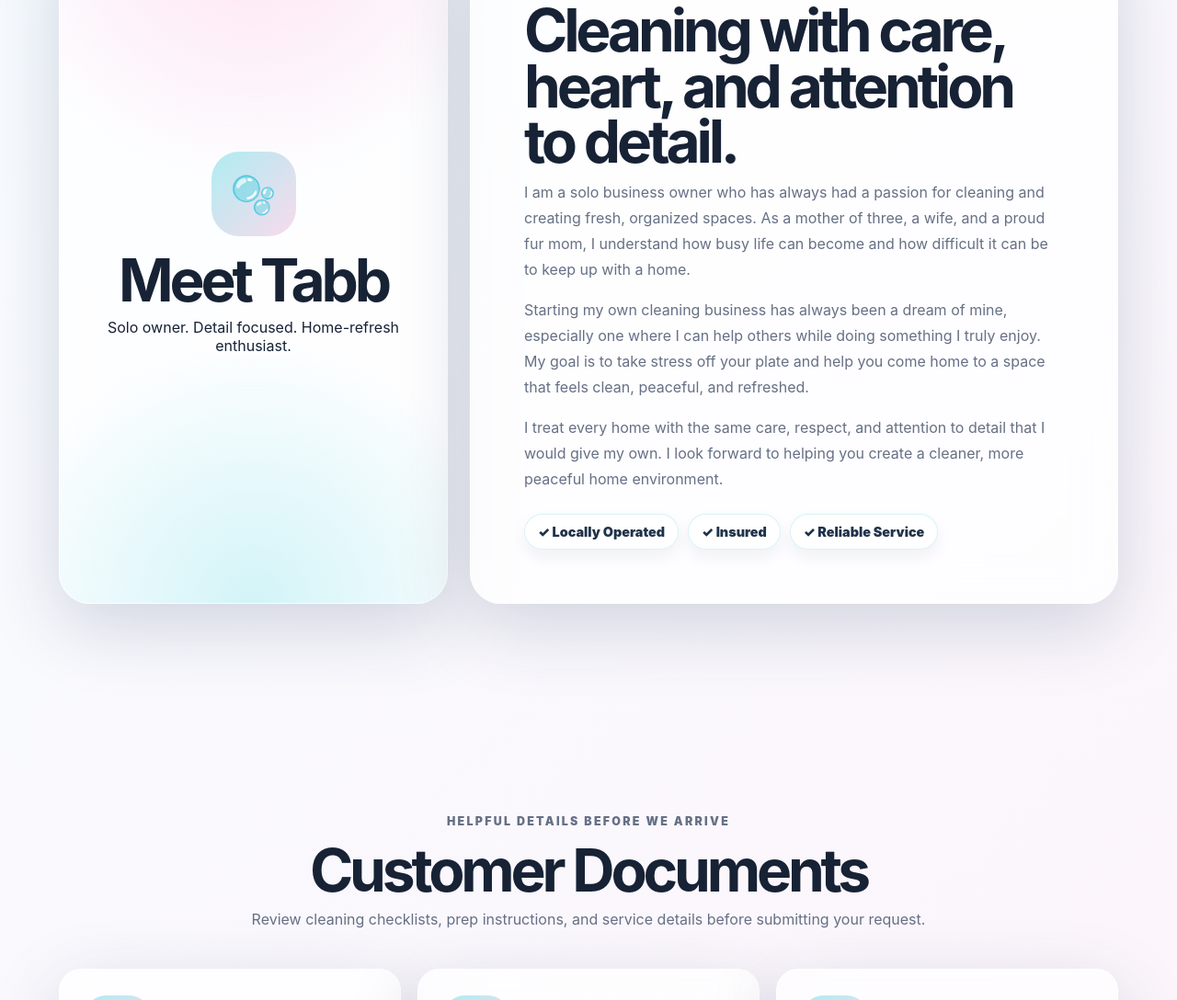
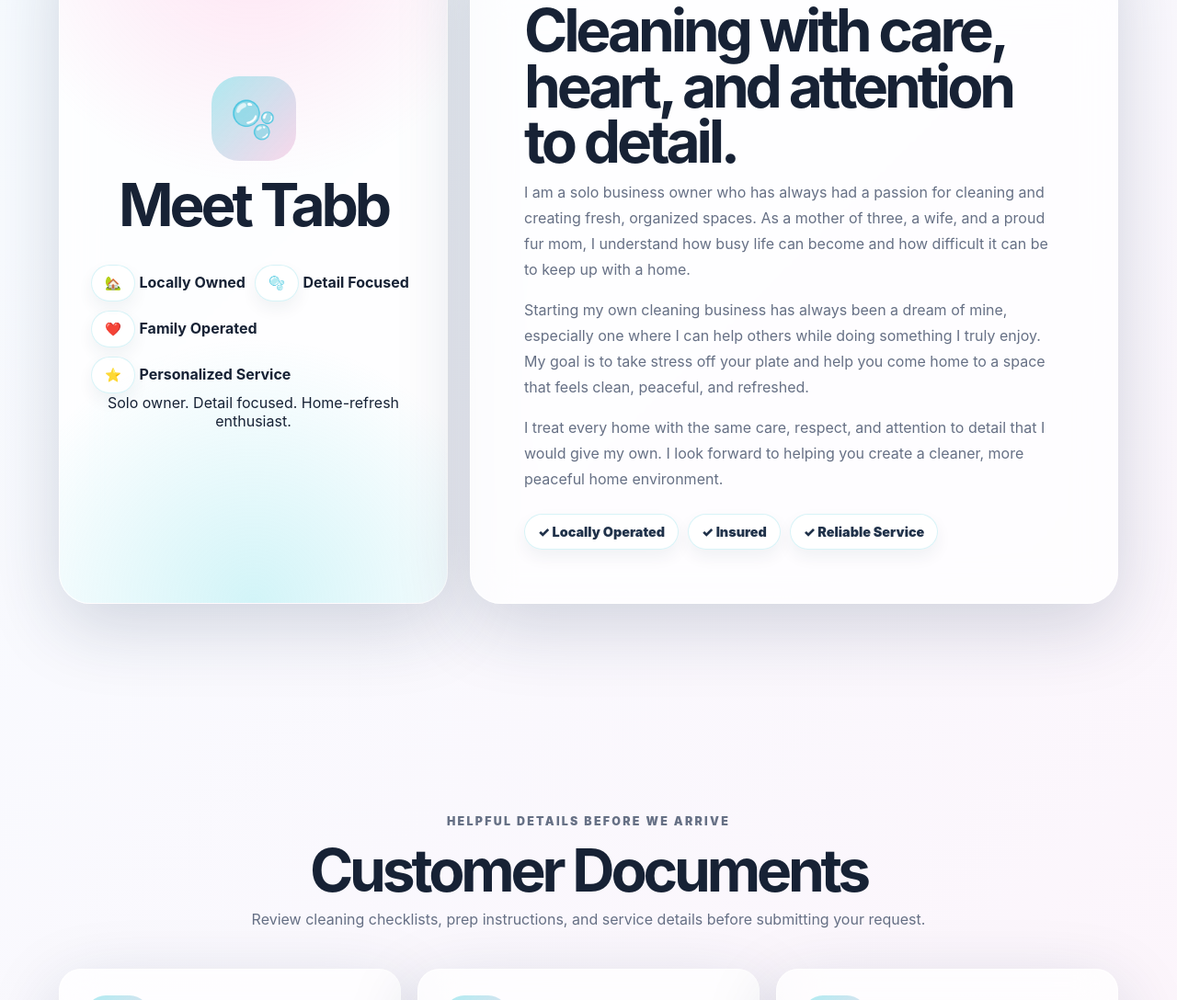
Before and after one commit to DFrancis84/tidy_by_tabb, a plain HTML site: page index.html in a window 1280 px wide. Shown: the part 2780-3868 px from the top of the page at 92% size. Drawn offline with Linux system fonts and the light colour scheme.

Commit message:
Update index.html

```diff
--- a/index.html
+++ b/index.html
@@ -163,6 +163,27 @@
           <div class="about-photo-card">
             <div class="about-badge">🫧</div>
               <h2>Meet Tabb</h2>
+              <div class="about-trust">
+                <div class="trust-badge">
+                  <span>🏡</span>
+                  <strong>Locally Owned</strong>
+                </div>
+
+                <div class="trust-badge">
+                  <span>🫧</span>
+                  <strong>Detail Focused</strong>
+                </div>
+
+                <div class="trust-badge">
+                  <span>❤️</span>
+                  <strong>Family Operated</strong>
+                </div>
+
+                <div class="trust-badge">
+                  <span>⭐</span>
+                  <strong>Personalized Service</strong>
+                </div>
+              </div>
               <p>Solo owner. Detail focused. Home-refresh enthusiast.</p>
           </div>
 
```
